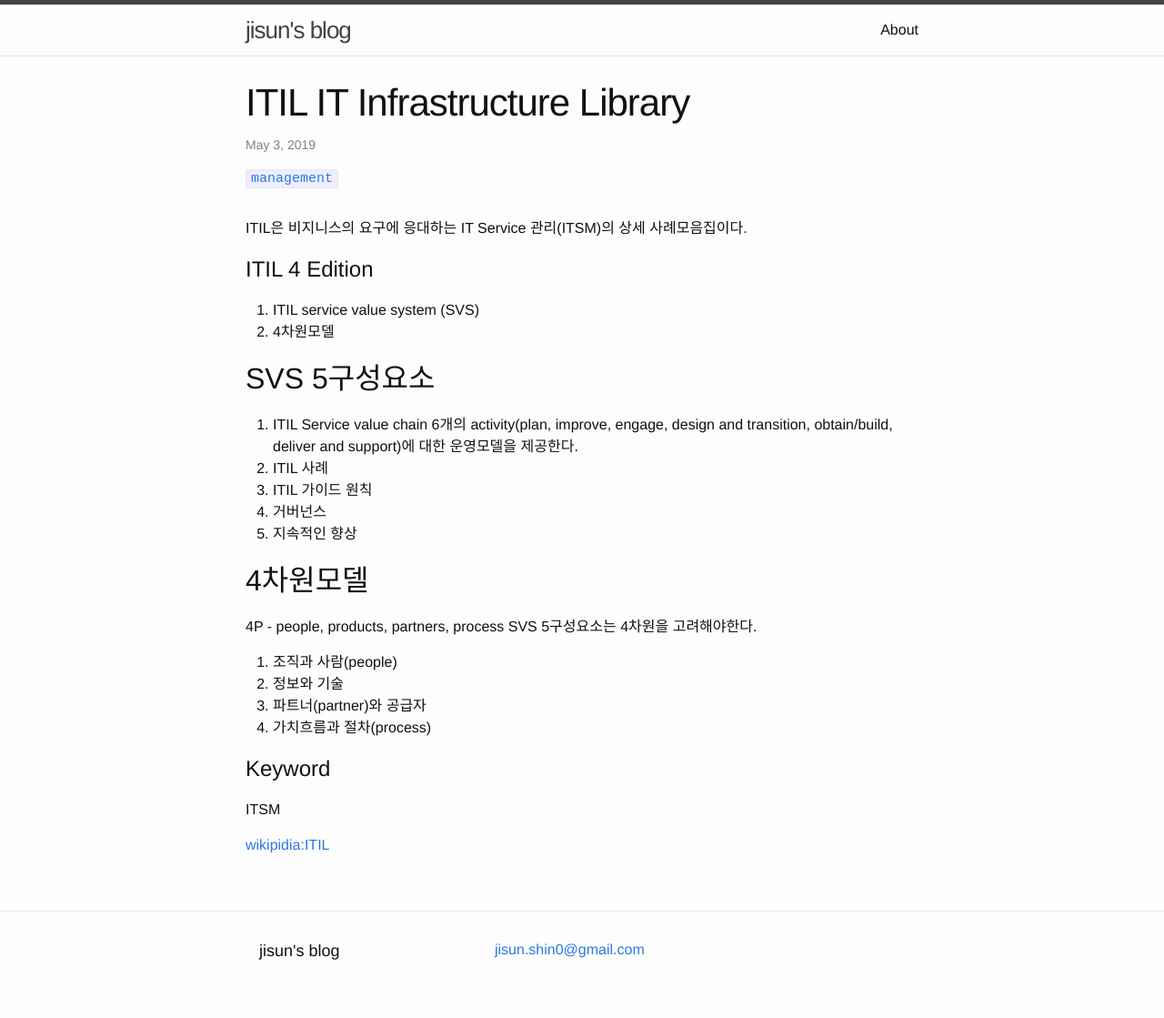
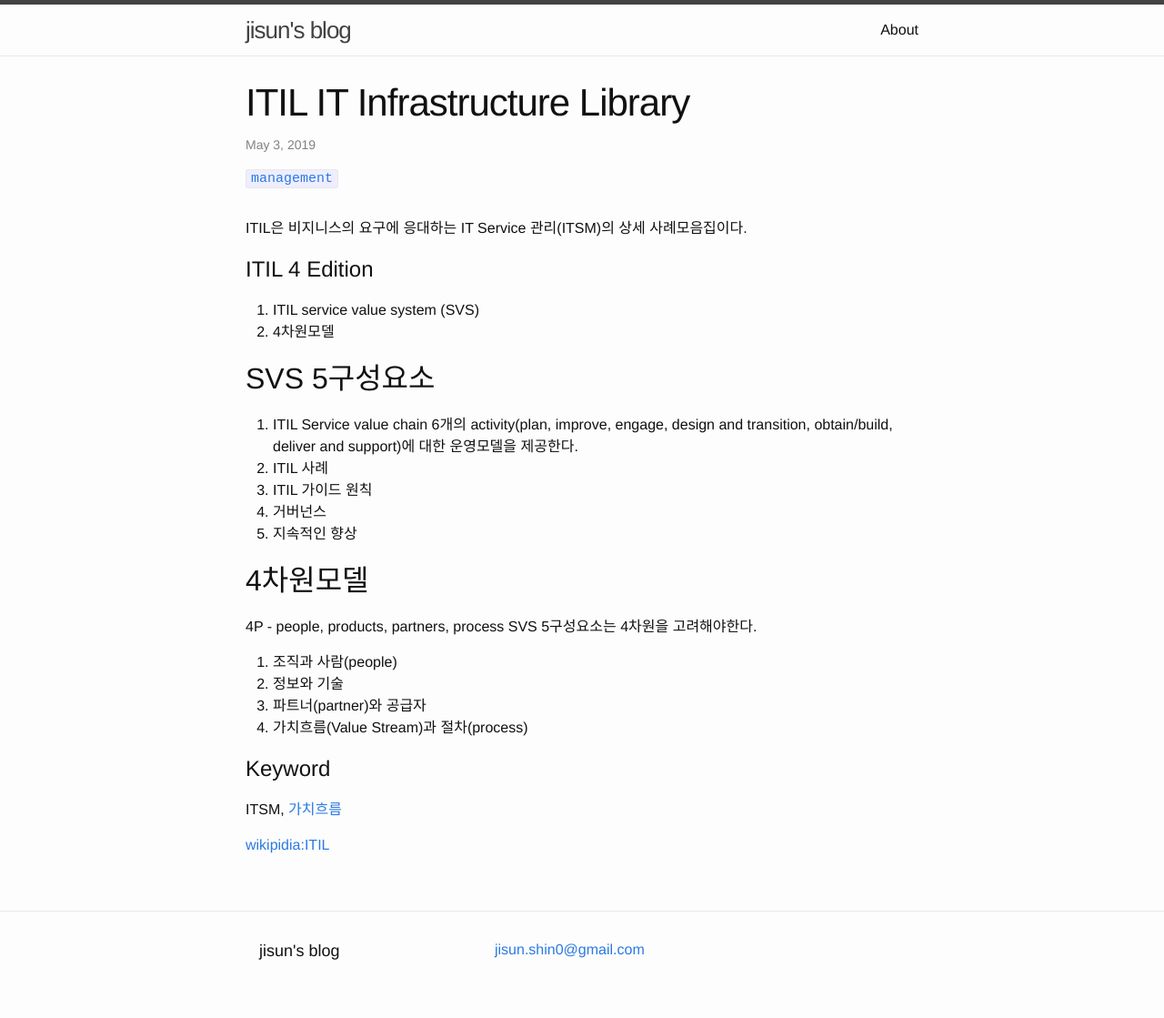
Before and after one commit to JisunShin/jisunshin.github.io, a Jekyll site: the page built from _posts/2019-05-03-ITIL.md, in a window 1280 px wide. Shown: the whole page at 91% size. Built offline with Jekyll 4.4.1, drawn with Linux system fonts in a browser that asks for light colours.

Commit message:
Update 2019-05-03-ITIL.md

```diff
--- a/_posts/2019-05-03-ITIL.md
+++ b/_posts/2019-05-03-ITIL.md
@@ -24,9 +24,9 @@ SVS 5구성요소는 4차원을 고려해야한다.
    1. 조직과 사람(people)
    2. 정보와 기술
    3. 파트너(partner)와 공급자
-   4. 가치흐름과 절차(process)
+   4. 가치흐름(Value Stream)과 절차(process)
 
 # Keyword
-ITSM
+ITSM, [가치흐름](https://en.wikipedia.org/wiki/Value_stream)
 
 [wikipidia:ITIL](https://en.wikipedia.org/wiki/ITIL#ITIL_practices)
```
